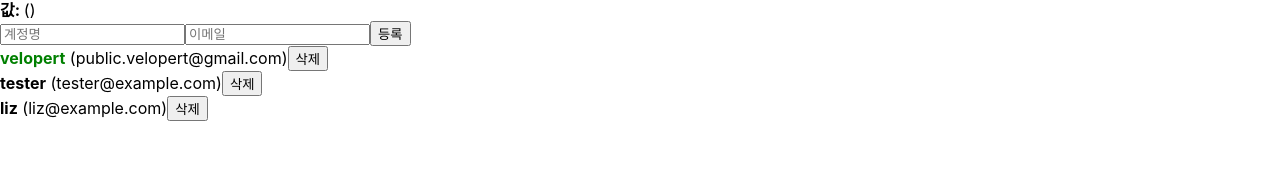
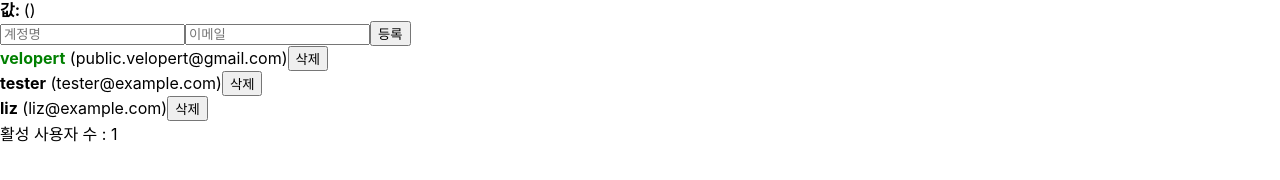
Before and after one commit to HanYeong/reactproject, a React (Create React App) app: page / in a window 1280 px wide. Shown: the part 400-580 px from the top of the page. Built offline with nearby package versions, Linux system fonts and the light colour scheme; the HTML template or start-up script is replaced by a standard one.

Commit message:
useEffect useMemo Hook 사용

```diff
--- a/src/App.js
+++ b/src/App.js
@@ -1,4 +1,4 @@
-import React, { useRef, useState } from 'react';
+import React, { useRef, useState, useMemo } from 'react';
 import Hello from './Hello';
 import Wrapper from './Wrapper';
 import Counter from './Counter';
@@ -6,6 +6,11 @@
 import './App.css';
 import UserList from './UserList';
 import CreateUser from './CreateUser';
+
+function countActiveUsers(users){
+  console.log('활성 사용자 수를 세는중...');
+  return users.filter(user => user.active).length;
+}
 
 function App(){
   const [inputs, setInputs] = useState({
@@ -71,6 +76,8 @@
     fontSize: 24,
     padding: '1rem'
   }
+  const count = useMemo(() => countActiveUsers(users), [users]);
+  // 첫번째 파라미터 : 함수, 두번째 파라미터 : deps 배열
   return (
     <>
       <div>
@@ -91,6 +98,7 @@
         onCreate={onCreate}
         />
       <UserList users={users} onRemove={onRemove} onToggle={onToggle}/>
+      <div>활성 사용자 수 : {count}</div>
     </>
   );
 }
--- a/src/UserList.js
+++ b/src/UserList.js
@@ -1,6 +1,9 @@
-import React from 'react';
+import React, {useEffect} from 'react';
 
 function User({ user, onRemove, onToggle }) {
+    useEffect(() => {
+        //console.log(user);
+      });
     return (
       <div>
         <b
```
